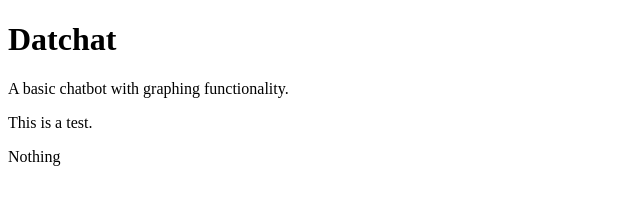
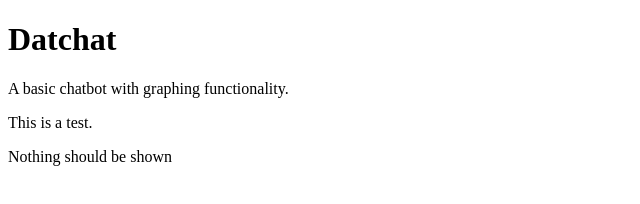
Before and after one commit to fizzstudio/Datchat, a plain HTML site: page index.html in a window 1280 px wide. Shown: the whole page, without its empty margins (0-640 px from the left). Drawn offline with Linux system fonts and the light colour scheme.

Commit message:
debug pull request #5

```diff
--- a/index.html
+++ b/index.html
@@ -10,7 +10,7 @@
   <p>A basic chatbot with graphing functionality.</p>
   <p>This is a test.</p>
   <p>
-    Nothing
+    Nothing should be shown
   </p>
 </body>
 </html>
```
